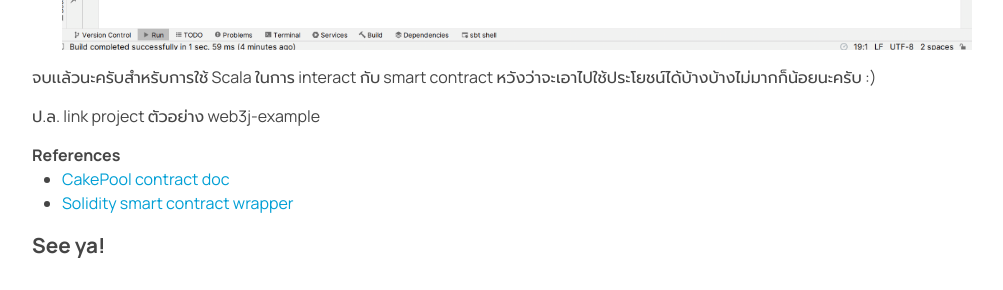
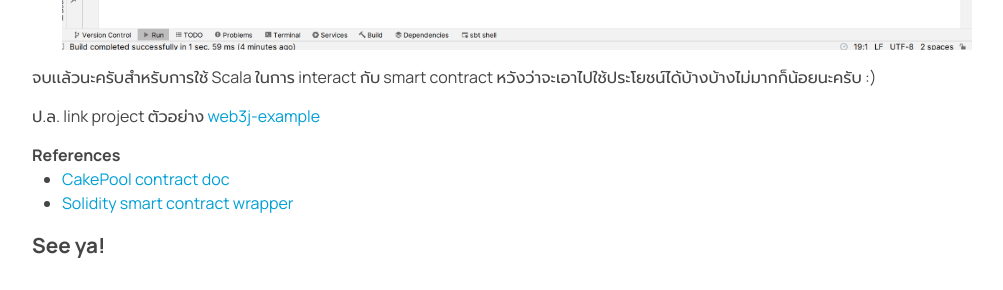
Before and after one commit to oat9002/oat9002.github.io, a Jekyll site: the page built from _posts/2022-05-03-web3j.md, in a window 1280 px wide and 900 px high, scrolled down 4820 px. Shown: the part 474-764 px from the top of the window, without its empty margins (138-1141 px from the left). Built offline with Jekyll 4.4.1, drawn with Linux system fonts in a browser that asks for light colours; nearby versions of some CDN libraries; some of the changed lines change nothing that is shown.

Commit message:
:recycle:

```diff
--- a/_posts/2022-05-03-web3j.md
+++ b/_posts/2022-05-03-web3j.md
@@ -100,7 +100,7 @@ object Main extends App {
 
 จบเเล้วนะครับสำหรับการใช้ Scala ในการ interact กับ smart contract หวังว่าจะเอาไปใช้ประโยชน์ได้บ้างบ้างไม่มากก็น้อยนะครับ :)
 
-ป.ล. link project ตัวอย่าง web3j-example
+ป.ล. link project ตัวอย่าง [web3j-example](https://github.com/oat9002/web3j-example)
 
 #### References
 
```
